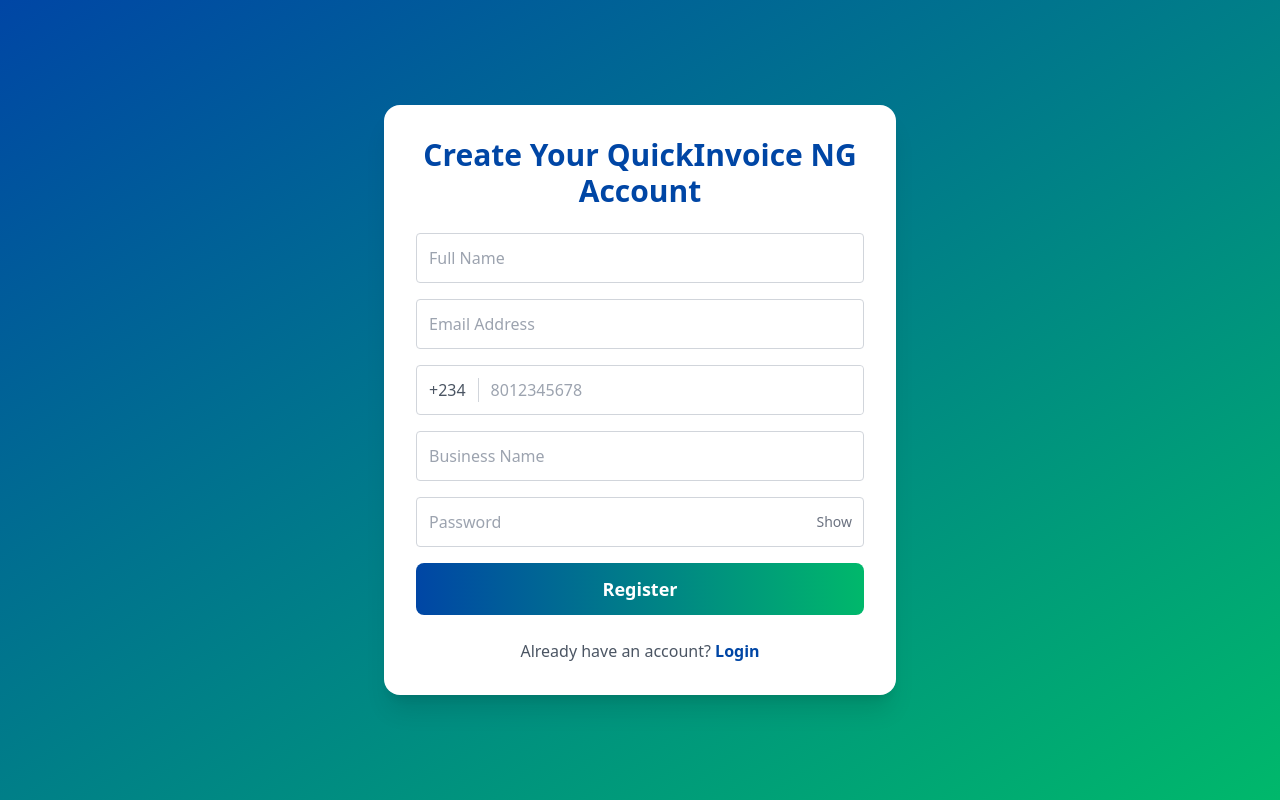
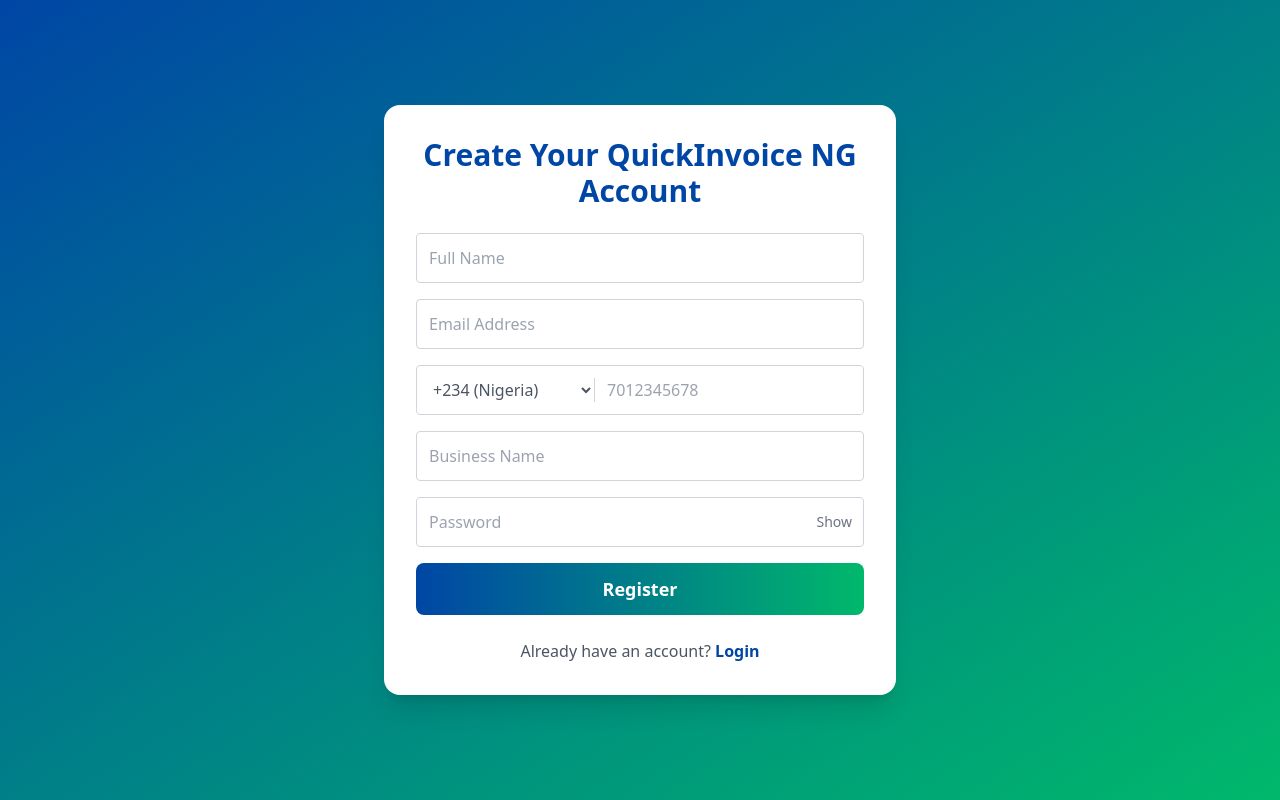
Before and after one commit to Ademolah/QuickInvoiceFrontend, a React (Create React App) app: page /register in a window 1280 px wide. Built offline with nearby package versions, Linux system fonts and the light colour scheme.

Commit message:
dial code

```diff
--- a/src/pages/Register.jsx
+++ b/src/pages/Register.jsx
@@ -19,6 +19,17 @@ export default function Register() {
   const [loading, setLoading] = useState(false);
   const [error, setError] = useState("");
   const [showPassword, setShowPassword] = useState(false);
+
+  // Add country codes list (minimal example, you can expand it)
+  const countryCodes = [
+    { code: "+234", country: "Nigeria" },
+    { code: "+1", country: "USA" },
+    { code: "+44", country: "UK" },
+    { code: "+90", country: "Turkey" },
+    { code: "+91", country: "India" },
+    { code: "+27", country: "South Africa" },
+    { code: "+233", country: "Ghana" },
+  ];
 
   const handleChange = (e) => {
     setFormData({
@@ -86,14 +97,50 @@ export default function Register() {
             required
           />
 
+
+
+
           <div className="flex items-center border border-gray-300 rounded focus-within:ring-2 focus-within:ring-[#0046A5]">
+  {/* Country code selector */}
+  <select
+    value={formData.dialCode || "+234"}
+    onChange={(e) =>
+      setFormData({ ...formData, dialCode: e.target.value })
+    }
+    className="px-3 bg-white text-gray-600 border-r border-gray-300 focus:outline-none"
+  >
+    {countryCodes.map((item, idx) => (
+      <option key={idx} value={item.code}>
+        {item.code} ({item.country})
+      </option>
+    ))}
+  </select>
+
+  {/* Phone input field */}
+  <input
+    type="tel"
+    name="phone"
+    placeholder="7012345678"
+    value={formData.phone}
+    onChange={(e) => {
+      // remove any leading 0 automatically
+      let value = e.target.value.replace(/^0+/, "");
+      setFormData({ ...formData, phone: value });
+    }}
+    className="w-full p-3 rounded-r focus:outline-none"
+    required
+  />
+</div>
+
+
+          {/* <div className="flex items-center border border-gray-300 rounded focus-within:ring-2 focus-within:ring-[#0046A5]"> */}
   {/* Hardcoded prefix */}
-  <span className="px-3 text-gray-600  border-r border-gray-300">
+  {/* <span className="px-3 text-gray-600  border-r border-gray-300">
     +234
-  </span>
+  </span> */}
 
   {/* Input field */}
-  <input
+  {/* <input
     type="tel"
     name="phone"
     placeholder="8012345678"
@@ -105,8 +152,8 @@ export default function Register() {
     }}
     className="w-full p-3 rounded-r focus:outline-none"
     required
-  />
-</div>
+  /> */}
+{/* </div> */}
 
           {/* <input
             type="tel"
```
